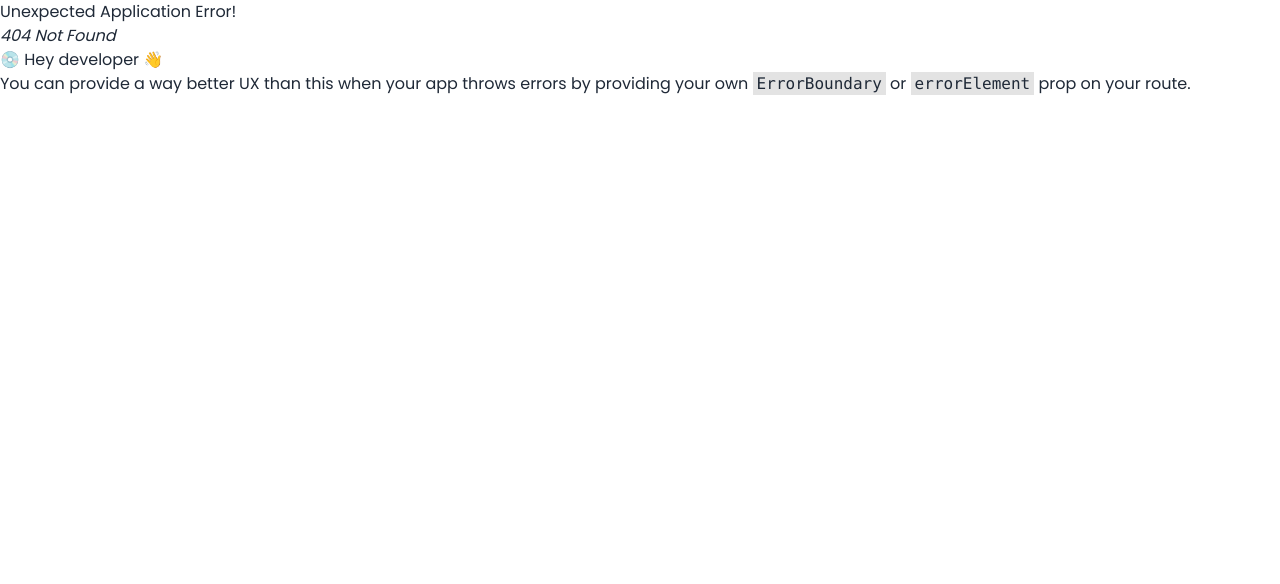
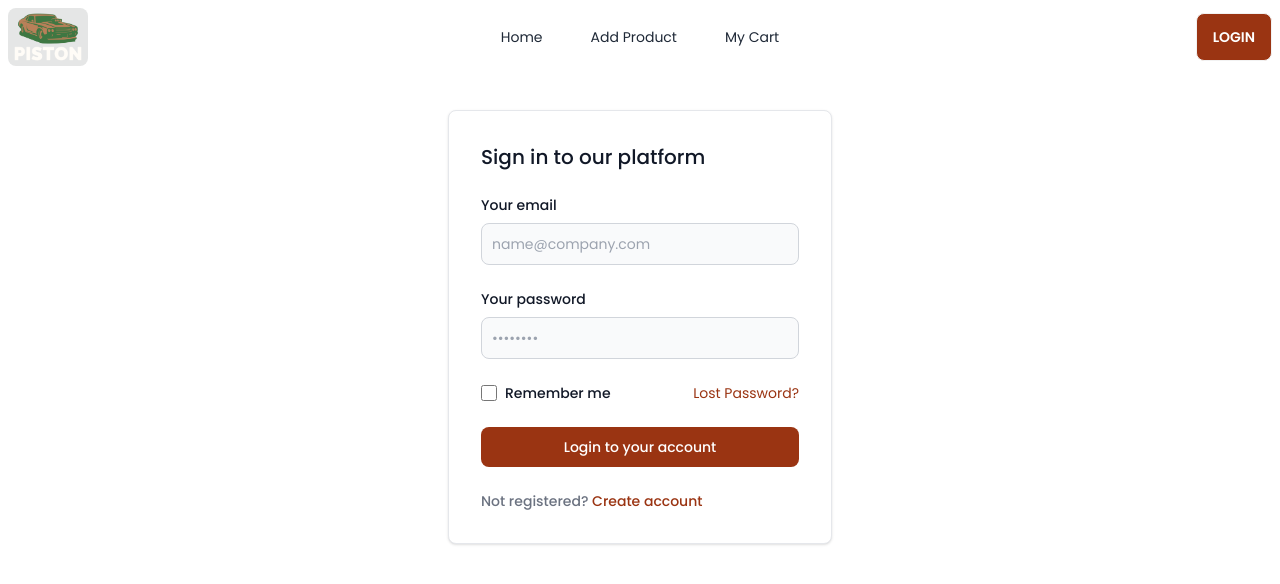
Before and after one commit to justJubair/piston-client, a React (Vite) app: page /login in a window 1280 px wide. Before the commit this address had no page. Shown: the top 584 px of the page. Built offline with nearby package versions, Linux system fonts and the light colour scheme.

Commit message:
Add: login page added

```diff
--- a/src/Router/router.jsx
+++ b/src/Router/router.jsx
@@ -7,12 +7,14 @@ import BrandPage from "../pages/BrandPage/BrandPage";
 import DetailsPage from "../pages/DetailsPage/DetailsPage";
 import UpdateProduct from "../pages/UpdateProduct/UpdateProduct";
 import NoDataPage from "../pages/BrandPage/NoDataPage";
+import Login from "../pages/Login/Login";
 
 
 const router = createBrowserRouter([
   {
     path: "/",
     element: <Root />,
+    errorElement: <NoDataPage/>,
     children: [
       {
         path: "/",
@@ -66,6 +68,10 @@ const router = createBrowserRouter([
         path: "/updateProduct/:id",
         loader: ({params})=> fetch(`http://localhost:5000/products/${params.id}`),
         element: <UpdateProduct/>
+      },
+      {
+        path: "/login",
+        element: <Login/>
       }
     ],
   },
--- a/src/components/Navbar/Navbar.jsx
+++ b/src/components/Navbar/Navbar.jsx
@@ -1,4 +1,4 @@
-import { NavLink } from "react-router-dom";
+import { Link, NavLink } from "react-router-dom";
 import logo from "../../assets/logo-transparent-png.png";
 
 const Navbar = () => {
@@ -68,12 +68,12 @@ const Navbar = () => {
         <img className="w-20 md:w-24" src={logo} alt="" />
       </div>
       <div className="navbar-center hidden lg:flex">
-        <ul className="menu menu-horizontal px-1 text-white">{navLinks}</ul>
+        <ul className="menu menu-horizontal space-x-4 px-1 text-white">{navLinks}</ul>
       </div>
       <div className="navbar-end">
-        <a className="btn btn-sm border-none md:text-white md:bg-orange-800 md:btn">
+        <Link to="/login" className="btn btn-sm border-none md:text-white md:bg-orange-800 md:btn hover:text-black">
           Login
-        </a>
+        </Link>
       </div>
     </div>
   );
--- a/src/components/Navbar/NavbarGeneral.jsx
+++ b/src/components/Navbar/NavbarGeneral.jsx
@@ -1,4 +1,4 @@
-import { NavLink } from "react-router-dom"
+import { Link, NavLink } from "react-router-dom"
 import logo from "../../assets/logo-transparent-png.png"
 
 const NavbarGeneral = () => {
@@ -52,12 +52,12 @@ const NavbarGeneral = () => {
 
   </div>
   <div className="navbar-center hidden lg:flex">
-    <ul className="menu menu-horizontal px-1 ">
+    <ul className="menu menu-horizontal space-x-4 px-1 ">
      {navLinks}
     </ul>
   </div>
   <div className="navbar-end">
-    <a className="btn btn-sm md:bg-orange-800 md:text-white md:btn">Login</a>
+    <Link to="/login" className="btn btn-sm md:bg-orange-800 md:text-white md:btn hover:text-black">Login</Link>
   </div>
 </div>
   )
--- /dev/null
+++ b/src/context/AuthProvider.jsx
@@ -0,0 +1,26 @@
+import { createContext } from "react"
+import PropTypes from "prop-types"
+import { createUserWithEmailAndPassword } from "firebase/auth"
+import auth from "../firebase/firebase.config"
+const AuthContext = createContext(null)
+
+const AuthProvider = ({children}) => {
+
+    const createUser = (email, password)=>{
+        return createUserWithEmailAndPassword(auth, email, password)
+    }
+    const authInfo = {
+        createUser,
+    }
+  return (
+    <AuthContext.Provider value={authInfo}>
+      {children}
+    </AuthContext.Provider>
+  )
+}
+AuthProvider.propTypes = {
+    children:PropTypes.node,
+}
+
+
+export default AuthProvider
--- a/src/pages/BrandPage/NoData.css
+++ /dev/null
@@ -1,5 +0,0 @@
-.page {
-    background: url("https://www.elegantthemes.com/blog/wp-content/uploads/2020/02/000-404.png");
-    background-repeat: no-repeat;
-    background-size: cover;
-}
--- /dev/null
+++ b/src/pages/Login/Login.jsx
@@ -0,0 +1,92 @@
+import NavbarGeneral from "../../components/Navbar/NavbarGeneral";
+
+const Login = () => {
+  return (
+    <div>
+      <NavbarGeneral />
+      <div className="flex justify-center my-9">
+        <div className="w-full max-w-sm p-4 bg-white border border-gray-200 rounded-lg shadow sm:p-6 md:p-8 dark:bg-gray-800 dark:border-gray-700">
+          <form className="space-y-6" action="#">
+            <h5 className="text-xl font-medium text-gray-900 dark:text-white">
+              Sign in to our platform
+            </h5>
+            <div>
+              <label
+                htmlFor="email"
+                className="block mb-2 text-sm font-medium text-gray-900 dark:text-white"
+              >
+                Your email
+              </label>
+              <input
+                type="email"
+                name="email"
+                id="email"
+                className="bg-gray-50 border border-gray-300 text-gray-900 text-sm rounded-lg focus:ring-blue-500 focus:border-blue-500 block w-full p-2.5 dark:bg-gray-600 dark:border-gray-500 dark:placeholder-gray-400 dark:text-white"
+                placeholder="name@company.com"
+                required
+              />
+            </div>
+            <div>
+              <label
+                htmlFor="password"
+                className="block mb-2 text-sm font-medium text-gray-900 dark:text-white"
+              >
+                Your password
+              </label>
+              <input
+                type="password"
+                name="password"
+                id="password"
+                placeholder="••••••••"
+                className="bg-gray-50 border border-gray-300 text-gray-900 text-sm rounded-lg focus:ring-blue-500 focus:border-blue-500 block w-full p-2.5 dark:bg-gray-600 dark:border-gray-500 dark:placeholder-gray-400 dark:text-white"
+                required
+              />
+            </div>
+            <div className="flex items-start">
+              <div className="flex items-start">
+                <div className="flex items-center h-5">
+                  <input
+                    id="remember"
+                    type="checkbox"
+                    value=""
+                    className="w-4 h-4 border border-gray-300 rounded bg-gray-50 focus:ring-3 focus:ring-blue-300 dark:bg-gray-700 dark:border-gray-600 dark:focus:ring-blue-600 dark:ring-offset-gray-800 dark:focus:ring-offset-gray-800"
+                    required
+                  />
+                </div>
+                <label
+                  htmlFor="remember"
+                  className="ml-2 text-sm font-medium text-gray-900 dark:text-gray-300"
+                >
+                  Remember me
+                </label>
+              </div>
+              <a
+                href="#"
+                className="ml-auto text-sm text-orange-800 hover:underline"
+              >
+                Lost Password?
+              </a>
+            </div>
+            <button
+              type="submit"
+              className="w-full text-white bg-orange-800 hover:bg-orange-900 focus:ring-4 focus:outline-none focus:ring-blue-300 font-medium rounded-lg text-sm px-5 py-2.5 text-center dark:bg-blue-600 dark:hover:bg-blue-700 dark:focus:ring-blue-800"
+            >
+              Login to your account
+            </button>
+            <div className="text-sm font-medium text-gray-500 dark:text-gray-300">
+              Not registered?{" "}
+              <a
+                href="#"
+                className="text-orange-800 hover:underline dark:text-blue-500"
+              >
+                Create account
+              </a>
+            </div>
+          </form>
+        </div>
+      </div>
+    </div>
+  );
+};
+
+export default Login;
```
Also changed, not shown: src/main.jsx (+10 -7 lines).
